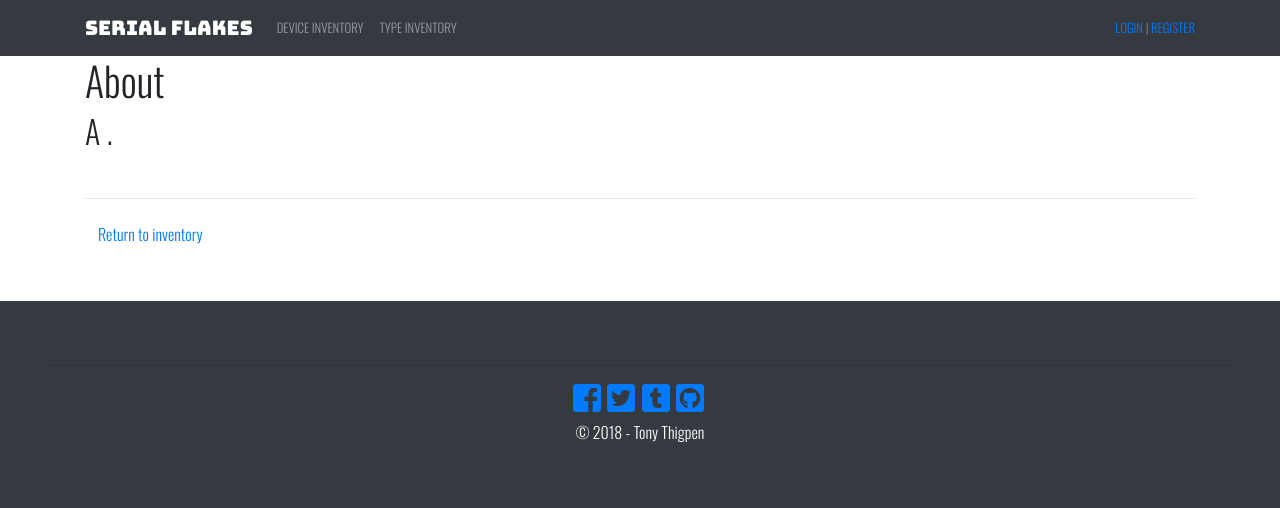
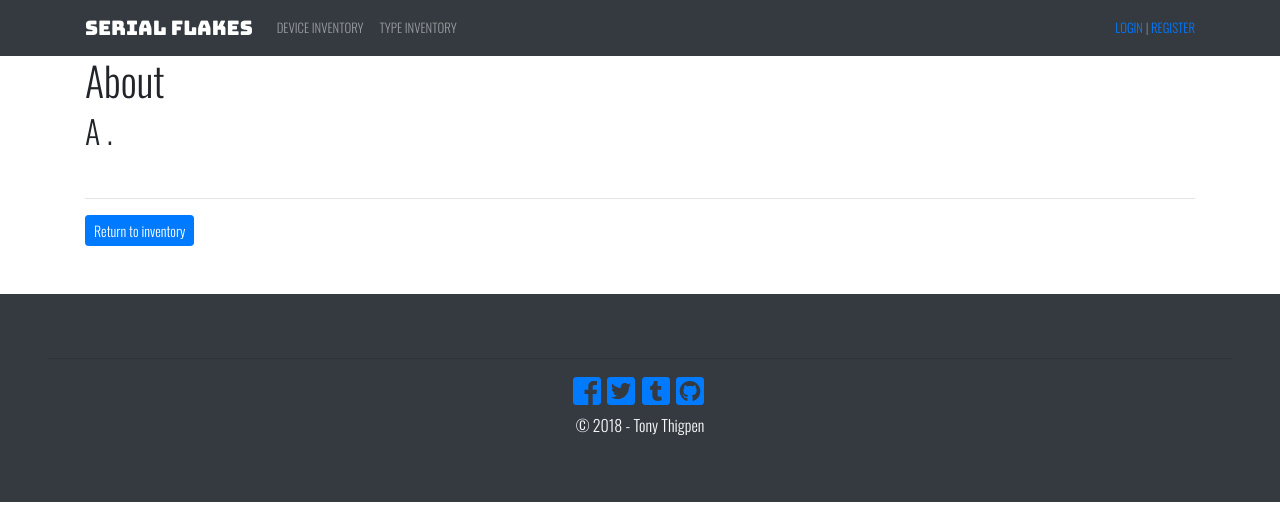
Before and after one commit to Phantom-Hex/SerialF, a Django app: template Serial/templates/extra/type_detail.html in a window 1280 px wide. Shown: the top 508 px of the page. Run offline with Django 3.2, Linux system fonts and the light colour scheme; the template is opened without the code that fills it, so the values that code supplies are empty; some libraries are stand-ins or nearby versions.

Commit message:
Unified button groups
Yeah, those buttons looked a little funky.

```diff
--- a/Serial/templates/extra/device_detail.html
+++ b/Serial/templates/extra/device_detail.html
@@ -18,10 +18,10 @@
         <li class="small">Created {{ device.created_at|timesince }} ago on {{  device.created_at }} by {{ device.created_by.first_name }}</li>
     </ul>
     <div class="btn-group">
-        <a class="btn btn-sm btn-secondary" href="{% url 'device-list' %}">Return to inventory</a>
+        <a class="btn btn-sm btn-primary" href="{% url 'device-list' %}">Return to inventory</a>
         {% if user.is_authenticated %}
-            <a class="btn btn-sm btn-primary" href="{% url 'device-update' device.pk %}">Update</a>
-            <a class="btn btn-sm btn-primary" href="{% url 'device-delete' device.pk %}">Delete</a>
+            <a class="btn btn-sm btn-info" href="{% url 'device-update' device.pk %}">Update</a>
+            <a class="btn btn-sm btn-info" href="{% url 'device-delete' device.pk %}">Delete</a>
         {% endif %}
     </div>
 {% endblock %}
--- a/Serial/templates/extra/device_list.html
+++ b/Serial/templates/extra/device_list.html
@@ -28,14 +28,14 @@
             </table>
         </div>
         <div class="col-sm-9 col-md-8 col-lg-9">
-            <div class="row h-50">
+            <div class="row">
                 {% for device in devices %}
                     <div class="col-4 col-xs-3 col-md-4 col-lg-3 col-xl-3">
                         <div class="card bg-dark text-light">
                             <img class="card-img-top img-thumbnail" src="{{ MEDIA_URL }}{{ device.photo }}"
                                  alt="{{ device.description }}">
                             <div class="card-body">
-                                <h6 class="card-title lead">{{ device.name }}</h6>
+                                <h6 class="card-title">{{ device.name }}</h6>
                                 <p class="card-text small">{{ device.maker }}</p>
                                 {% if user.is_authenticated %}
                                     <a href="{% url 'device-detail' device.pk %}" class="btn btn-primary">Details</a>
--- a/Serial/templates/extra/type_detail.html
+++ b/Serial/templates/extra/type_detail.html
@@ -15,9 +15,10 @@ About {{ type.type_name }}
         {% endif %}
     </ul>
     <hr>
-    <a class="btn" href="{% url 'type-list' %}">Return to inventory</a>
+    <div class="btn-group">
+        <a class="btn btn-sm btn-primary" href="{% url 'type-list' %}">Return to inventory</a>
     {% if user.is_authenticated %}
-        <a class="btn btn-sm" href="{% url 'type-update' type.pk %}">Update</a>
-        <a class="btn btn-sm" href="{% url 'type-delete' type.pk %}">Delete</a>
-    {% endif %}
+        <a class="btn btn-sm btn-info" href="{% url 'type-update' type.pk %}">Update</a>
+        <a class="btn btn-sm btn-info" href="{% url 'type-delete' type.pk %}">Delete</a>
+    {% endif %}</div>
 {% endblock %}
```
Also changed, not shown: Serial/templates/form.html (+4 -3 lines).
